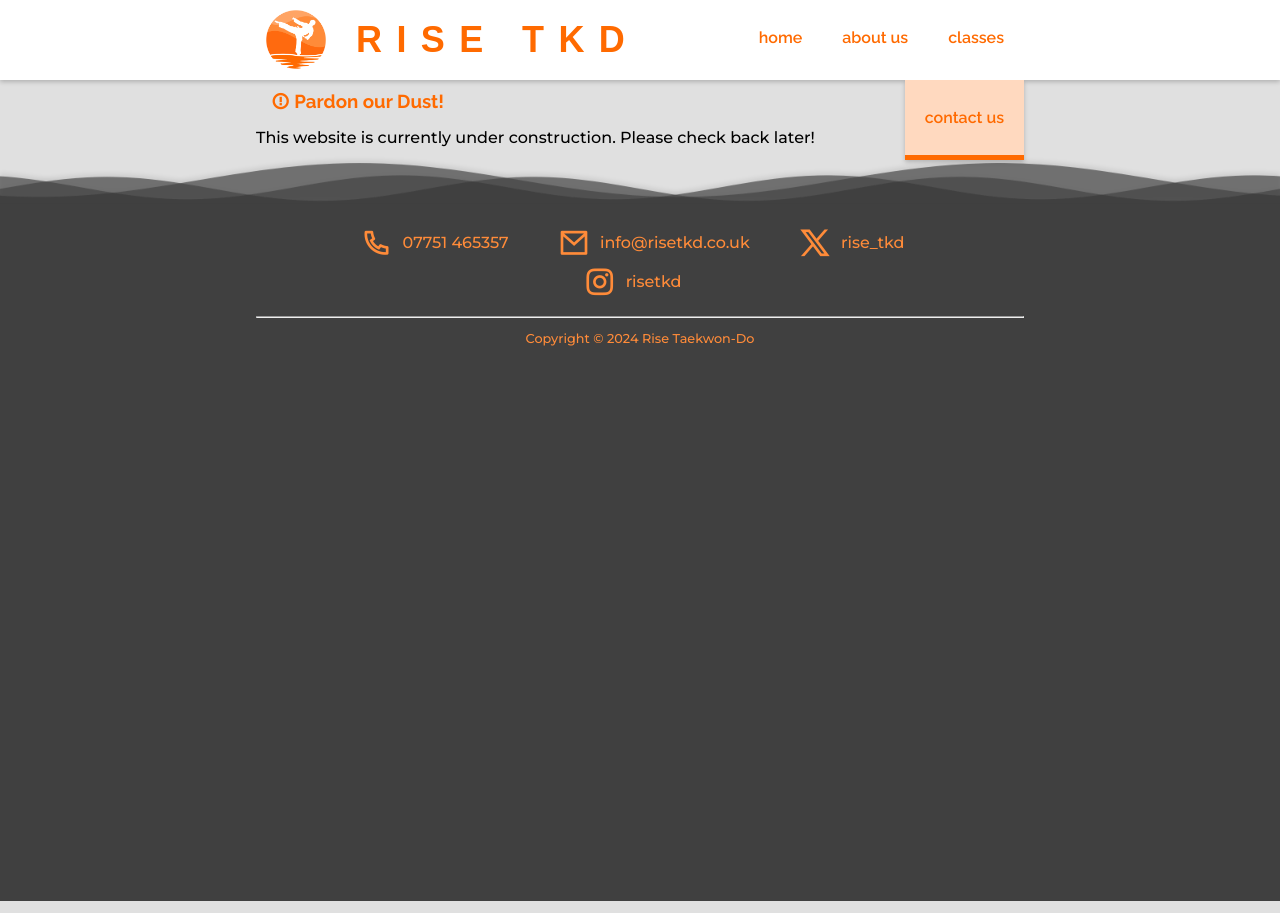
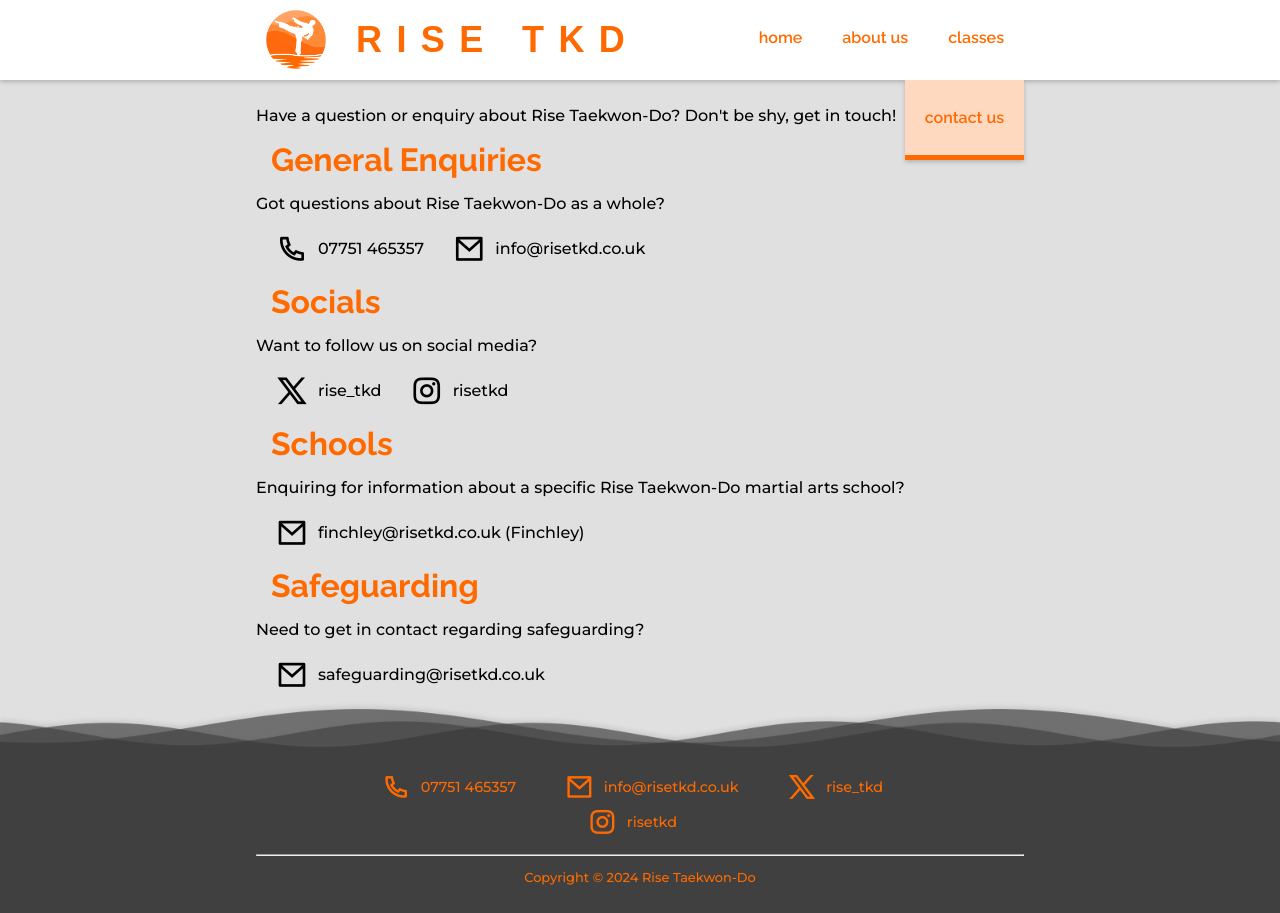
Before and after one commit to RiseTKD/risetkd.github.io, a Jekyll site: the page built from pages/contact-us.html, in a window 1280 px wide. Built offline with Jekyll 4.4.1, drawn with Linux system fonts in a browser that asks for light colours; nearby versions of some CDN libraries; some web fonts are replaced.

Commit message:
Implement Contact Us page

```diff
--- a/assets/css/footer.css
+++ b/assets/css/footer.css
@@ -1,7 +1,8 @@
 footer {
 	position: relative;
 	background-color: #404040;
-	color: var(--col-accent-mid);
+	color: var(--col-accent-dark);
+	font-size: 0.9em;
 }
 
 #footer-content {
@@ -40,5 +41,5 @@ footer > .divider {
 
 #footer-copyright {
 	text-align: center;
-	font-size: 0.8em;
+	font-size: 0.9em;
 }
--- a/pages/about-us.html
+++ b/pages/about-us.html
@@ -18,7 +18,7 @@ custom_css: about-us
 	<div class="section-content content">
 		<article>
 			<h2>Our Instructor</h2>
-			<p>At the age of just 11, Daniel Beard (3<sup>rd</sup> degree) started his training under Grand Master Nardizzi (9<sup>th</sup> degree) at Taekwon-Do Impact's Kensington class. Taekwon-Do quickly became a central part of his life and since then, he has trained in the art continuously, throughout both school and university. Despite attaining a degree in Computer Science, Taekwon-Do is where his heart lies, which led him to founding Rise Taekwon-Do in 2024, to pass his love for the martial art on to others.</p>
+			<p>At the age of just 10, Daniel Beard (3<sup>rd</sup> degree) started his training under Grand Master Nardizzi (9<sup>th</sup> degree) at Taekwon-Do Impact's Kensington class. Taekwon-Do quickly became a central part of his life and since then, he has trained in the art continuously, throughout both school and university. After attaining a degree in Computer Science from Imperial, Daniel decided that Taekwon-Do is where his heart lies, which led him to founding Rise Taekwon-Do in 2024, to pass his love for the martial art on to others.</p>
 			<p>Since the pandemic, he has also become a regular member of the Impact Squad, attending numerous Taekwon-Do competitions each year across the country and in Europe. He is currently the adult England Champion for 3<sup>rd</sup> degree patterns, having won gold at the 2024 English National Championships.</p>
 			<h3>Key Facts</h3>
 			<ul class="infocard-list">
--- a/pages/contact-us.html
+++ b/pages/contact-us.html
@@ -6,9 +6,82 @@ sitecat: contact-us
 ---
 <section class="section">
 	<div class="section-content content">
-		<article class="section">
-			<h1><i class="ri-error-warning-line"></i> Pardon our Dust!</h1>
-			<p>This website is currently under construction. Please check back later!</p>
+		<article>
+			<section>
+				<p>Have a question or enquiry about Rise Taekwon-Do? Don't be shy, get in touch!</p>
+			</section>
+			<section>
+				<h2>General Enquiries</h2>
+				<p>Got questions about Rise Taekwon-Do as a whole?</p>
+				<ul class="infocard-list">
+					<li>
+						<div class="infocard">
+							<a href="tel:07751465357" title="Call Rise Taekwon-Do">
+								<div class="infocard-icon"><i class="icon ri-phone-line"></i></div>
+								<div class="infocard-text"><p>07751 465357</p></div>
+							</a>
+						</div>
+					</li>
+					<li>
+						<div class="infocard">
+							<a href="mailto:finchley@risetkd.co.uk" title="Email Rise Taekwon-Do">
+								<div class="infocard-icon"><i class="icon ri-mail-line"></i></div>
+								<div class="infocard-text"><p>info@risetkd.co.uk</p></div>
+							</a>
+						</div>
+					</li>
+				</ul>
+			</section>
+			<section>
+				<h2>Socials</h2>
+				<p>Want to follow us on social media?</p>
+				<ul class="infocard-list">
+					<li>
+						<div class="infocard">
+							<a href="https://x.com/rise_tkd" title="Rise Taekwondo on Twitter">
+								<div class="infocard-icon"><i class="icon ri-twitter-x-line"></i></div>
+								<div class="infocard-text"><p>rise_tkd</p></div>
+							</a>
+						</div>
+					</li>
+					<li>
+						<div class="infocard">
+							<a href="https://www.instagram.com/risetkd/" title="Rise Taekwondo on Instagram">
+								<div class="infocard-icon"><i class="icon ri-instagram-line"></i></div>
+								<div class="infocard-text"><p>risetkd</p></div>
+							</a>
+						</div>
+					</li>
+				</ul>
+			</section>
+			<section>
+				<h2>Schools</h2>
+				<p>Enquiring for information about a specific Rise Taekwon-Do martial arts school?</p>
+				<ul class="infocard-list">
+					<li>
+						<div class="infocard">
+							<a href="mailto:finchley@risetkd.co.uk" title="Email Rise Taekwon-Do Finchley">
+								<div class="infocard-icon"><i class="icon ri-mail-line"></i></div>
+								<div class="infocard-text"><p>finchley@risetkd.co.uk (Finchley)</p></div>
+							</a>
+						</div>
+					</li>
+				</ul>
+			</section>
+			<section>
+				<h2>Safeguarding</h2>
+				<p>Need to get in contact regarding safeguarding?</p>
+				<ul class="infocard-list">
+					<li>
+						<div class="infocard">
+							<a href="mailto:safeguarding@risetkd.co.uk" title="Email Rise Taekwon-Do Safeguarding">
+								<div class="infocard-icon"><i class="icon ri-mail-line"></i></div>
+								<div class="infocard-text"><p>safeguarding@risetkd.co.uk</p></div>
+							</a>
+						</div>
+					</li>
+				</ul>
+			</section>
 		</article>
 	</div>
 </section>
```
